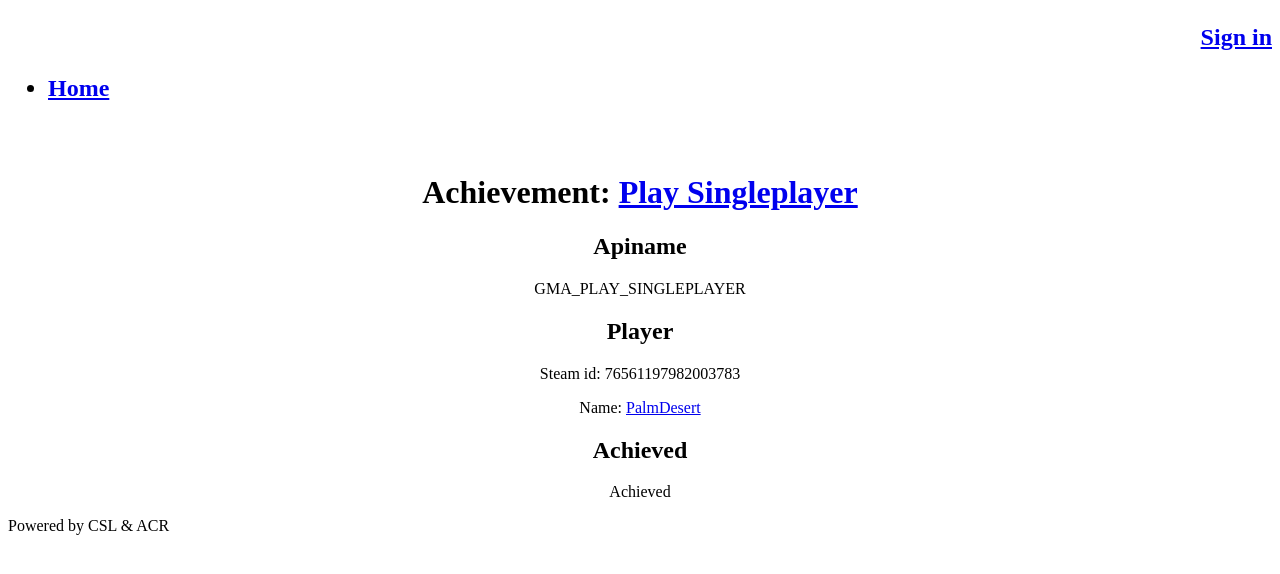
After one commit to csanahuja/Projecte-SITW-STEAM, a Django app: a page that uses steamapp/templates/steamapp/ownach_detail.html in a window 1280 px wide. The commit adds this page. Shown: the top 574 px of the page. Run offline with Django 3.2, Linux system fonts and the light colour scheme; data comes from the database, SQL or seed files in the repository.

Commit message:
Added OwnedAchievements navigation both from Player and Achievement

```diff
--- a/steamapp/models.py
+++ b/steamapp/models.py
@@ -61,17 +61,20 @@ class Achievement(models.Model):
 
 
 class OwnedAchievement(models.Model):
-    steamid = models.ForeignKey(Player, related_name='achievements_owned')
-    apiname = models.ForeignKey(Achievement, related_name='achievements_owned')
+    steamid = models.ForeignKey(Player, related_name='ownedachievements')
+    achid = models.ForeignKey(Achievement, related_name='achievementsownedby')
     nickname = models.TextField(blank=True, null=True)
     achieved = models.TextField(default='No')
 
     class Meta:
-        unique_together = (('steamid', 'apiname'),)
+        unique_together = (('steamid', 'achid'),)
 
     def __unicode__(self):
-        return "Player: " + self.nickname + " - " + str(self.apiname) \
+        return "Player: " + self.nickname + " - " + str(self.achid.displayname) \
                + " - State: " + self.achieved
+
+    def get_absolute_url(self):
+        return reverse('steamapp:ownach_detail', kwargs={'pk': self.pk})
 
 
 class Ban(models.Model):
--- /dev/null
+++ b/steamapp/templates/steamapp/ownach_detail.html
@@ -0,0 +1,29 @@
+{% extends "steamapp/base.html" %}
+{% block content %}
+<h1>
+Achievement:
+<a href="{% url 'steamapp:achievement_detail' ownedachievement.achid.id 'html' %}">{{ ownedachievement.achid.displayname }}</a>
+</h1>
+
+<h2>Apiname</h2>
+<p>
+    {{ ownedachievement.achid.apiname }}<br/>
+</p>
+
+<h2>Player</h2>
+<p>
+Steam id: {{ownedachievement.steamid.steamid}}
+</p>
+<p>
+Name:
+<a href="{% url 'steamapp:player_detail' ownedachievement.steamid.steamid 'html' %}">{{ ownedachievement.steamid.nickname}}</a>
+</p>
+
+
+<h2>Achieved</h2>
+<p>
+    {{ ownedachievement.achieved }}<br/>
+</p>
+
+
+{% endblock %}
--- a/steamapp/urls.py
+++ b/steamapp/urls.py
@@ -5,7 +5,8 @@ from django.views.generic.base import RedirectView
 
 from models import Player, Game, OwnedGame
 from views import PlayerList, PlayerDetail, GameList, GameDetail, \
-                  OwnedGameDetail, BanDetail, AchievementList, AchievementDetail
+                  OwnedGameDetail, BanDetail, AchievementList, \
+                  AchievementDetail, OwnedAchievementDetail
 
 urlpatterns = patterns('',
     # Home page
@@ -42,15 +43,19 @@ urlpatterns = patterns('',
         BanDetail.as_view(),
         name='ban_detail'),
 
-
-    # List Achievements: /steamapp/games.json
+    # List Achievements: /steamapp/achievements.json
     url(r'^achievements\.(?P<extension>(json|xml|html))$',
         AchievementList.as_view(),
         name='achievement_list'),
 
-    # Achievements details, ex.: /steamapps/players/<appid>.json
+    # Achievements details, ex.: /steamapps/achievements/<id>.json
     url(r'^achievements/(?P<pk>\d+)\.(?P<extension>(json|xml|html))$',
         AchievementDetail.as_view(),
         name='achievement_detail'),
 
+    # Owned Achievements details, ex.:  /steamapps/ownedachievements/<id>.json
+    url(r'^ownedachievements/(?P<pk>\d+)\.(?P<extension>(json|xml|html))$',
+        OwnedAchievementDetail.as_view(),
+        name='ownach_detail'),
+
 )
--- a/steamapp/views.py
+++ b/steamapp/views.py
@@ -8,7 +8,7 @@ from django.views.generic import DetailView, ListView
 from django.views.generic.base import TemplateResponseMixin
 from django.views.generic.edit import CreateView
 
-from models import Player, Game, OwnedGame, Ban, Achievement
+from models import Player, Game, OwnedGame, Ban, Achievement, OwnedAchievement
 
 class ConnegResponseMixin(TemplateResponseMixin):
 
@@ -77,6 +77,12 @@ class AchievementList(ListView, ConnegResponseMixin):
     context_object_name = 'achievement_list'
     template_name = 'steamapp/achievement_list.html'
 
+
 class AchievementDetail(DetailView, ConnegResponseMixin):
     model = Achievement
     template_name = 'steamapp/achievement_detail.html'
+
+
+class OwnedAchievementDetail(DetailView, ConnegResponseMixin):
+    model = OwnedAchievement
+    template_name = 'steamapp/ownach_detail.html'
```
Also changed, not shown: steamapp/templates/steamapp/achievement_detail.html (+8 -1 lines), steamapp/templates/steamapp/player_detail.html (+13 -3 lines), db.sqlite3, steamapp/migrations/0017_auto_20160415_1319.py (added), steamapp/migrations/0018_auto_20160415_1336.py (added), 5 other files.
